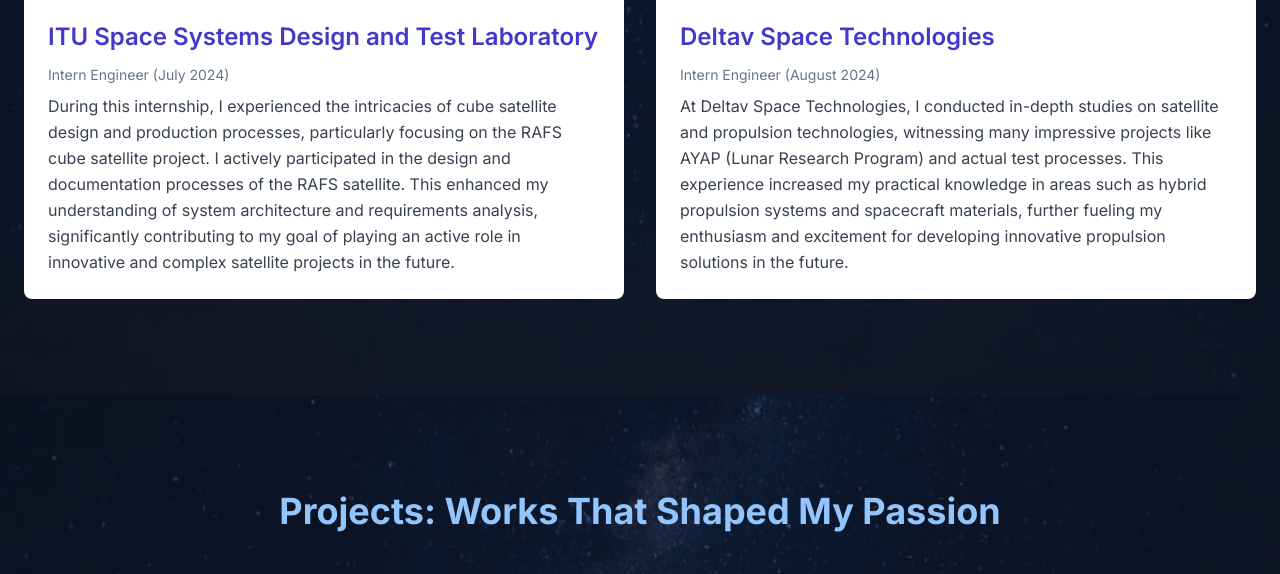
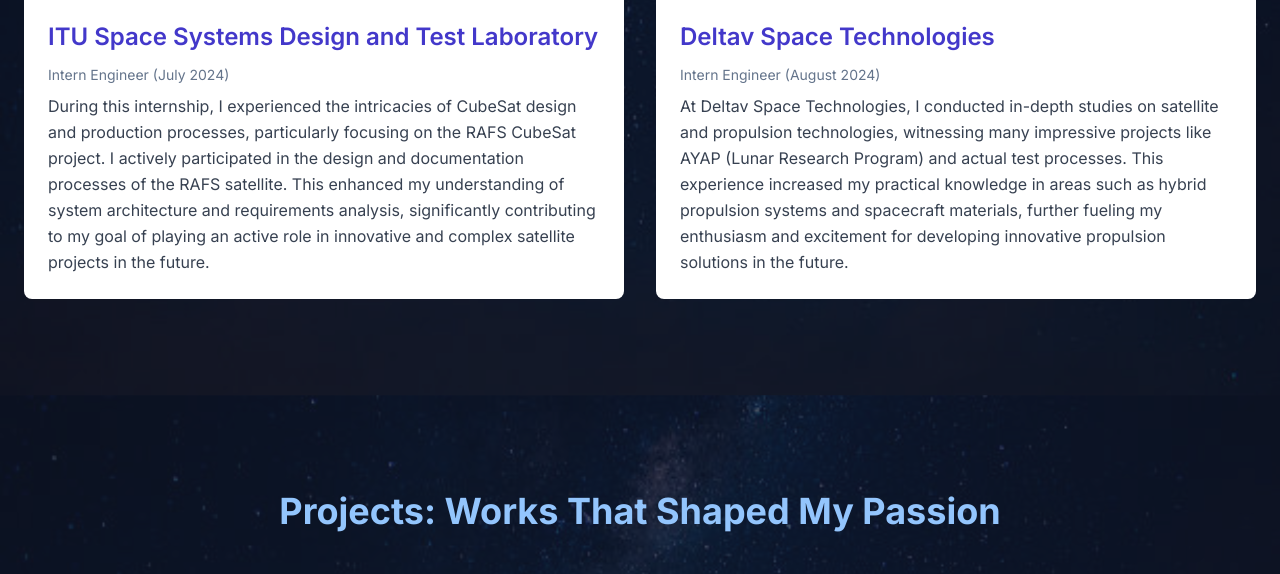
Before and after one commit to fevziakargol/sayfam, a plain HTML site: page index.html in a window 1280 px wide. Shown: the part 2579-3153 px from the top of the page. Drawn offline with nearby package versions, Linux system fonts and the light colour scheme.

Commit message:
index.html

```diff
--- a/index.html
+++ b/index.html
@@ -315,7 +315,7 @@
                         <div class="card-content">
                             <h3 class="text-2xl font-semibold mb-3" data-lang-tr="İTÜ Uzay Sistemleri Tasarım ve Test Laboratuvarı" data-lang-en="ITU Space Systems Design and Test Laboratory">İTÜ Uzay Sistemleri Tasarım ve Test Laboratuvarı</h3>
                             <p class="text-sm text-slate-500 mb-2" data-lang-tr="Stajyer Mühendis (Temmuz 2024)" data-lang-en="Intern Engineer (July 2024)">Stajyer Mühendis (Temmuz 2024)</p>
-                            <p class="text-slate-700 leading-relaxed card-description" data-lang-tr="Bu stajda, özellikle RAFS adlı küp uydu projesi başta olmak üzere, küp uydu tasarımının ve üretim süreçlerinin inceliklerini deneyimledim. RAFS uydusunun tasarım ve dokümantasyon süreçlerine aktif katılım sağladım. Bu sayede sistem mimarisi ve gereksinim analizi konularındaki anlayışım pekişti; bu da gelecekte yenilikçi ve karmaşık uydu projelerinde etkin rol alma hedefime değerli bir katkı sağladı." data-lang-en="During this internship, I experienced the intricacies of cube satellite design and production processes, particularly focusing on the RAFS cube satellite project. I actively participated in the design and documentation processes of the RAFS satellite. This enhanced my understanding of system architecture and requirements analysis, significantly contributing to my goal of playing an active role in innovative and complex satellite projects in the future.">Bu stajda, özellikle RAFS adlı küp uydu projesi başta olmak üzere, küp uydu tasarımının ve üretim süreçlerinin inceliklerini deneyimledim. RAFS uydusunun tasarım ve dokümantasyon süreçlerine aktif katılım sağladım. Bu sayede sistem mimarisi ve gereksinim analizi konularındaki anlayışım pekişti; bu da gelecekte yenilikçi ve karmaşık uydu projelerinde etkin rol alma hedefime değerli bir katkı sağladı.</p>
+                            <p class="text-slate-700 leading-relaxed card-description" data-lang-tr="Bu stajda, özellikle RAFS adlı CubeSat projesi başta olmak üzere, CubeSat tasarımının ve üretim süreçlerinin inceliklerini deneyimledim. RAFS uydusunun tasarım ve dokümantasyon süreçlerine aktif katılım sağladım. Bu sayede sistem mimarisi ve gereksinim analizi konularındaki anlayışım pekişti; bu da gelecekte yenilikçi ve karmaşık uydu projelerinde etkin rol alma hedefime değerli bir katkı sağladı." data-lang-en="During this internship, I experienced the intricacies of CubeSat design and production processes, particularly focusing on the RAFS CubeSat project. I actively participated in the design and documentation processes of the RAFS satellite. This enhanced my understanding of system architecture and requirements analysis, significantly contributing to my goal of playing an active role in innovative and complex satellite projects in the future.">Bu stajda, özellikle RAFS adlı CubeSat projesi başta olmak üzere, CubeSat tasarımının ve üretim süreçlerinin inceliklerini deneyimledim. RAFS uydusunun tasarım ve dokümantasyon süreçlerine aktif katılım sağladım. Bu sayede sistem mimarisi ve gereksinim analizi konularındaki anlayışım pekişti; bu da gelecekte yenilikçi ve karmaşık uydu projelerinde etkin rol alma hedefime değerli bir katkı sağladı.</p>
                         </div>
                     </div>
                     <div class="content-card">
```
